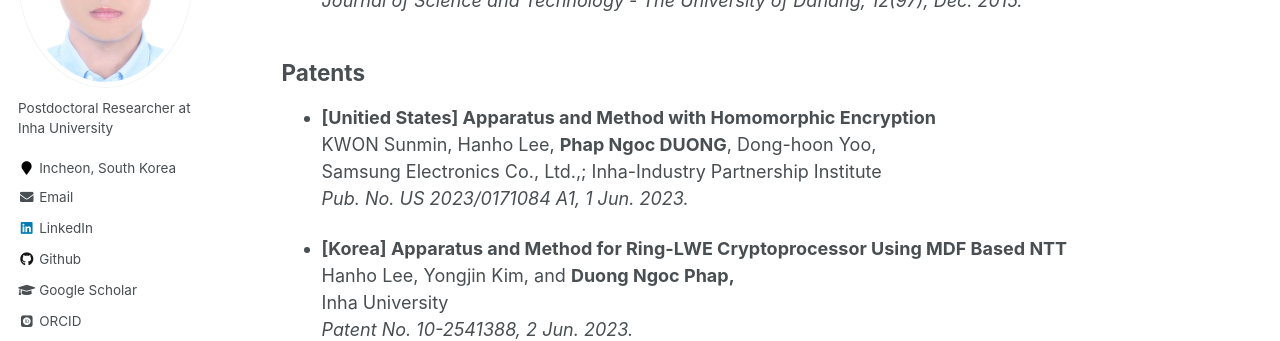
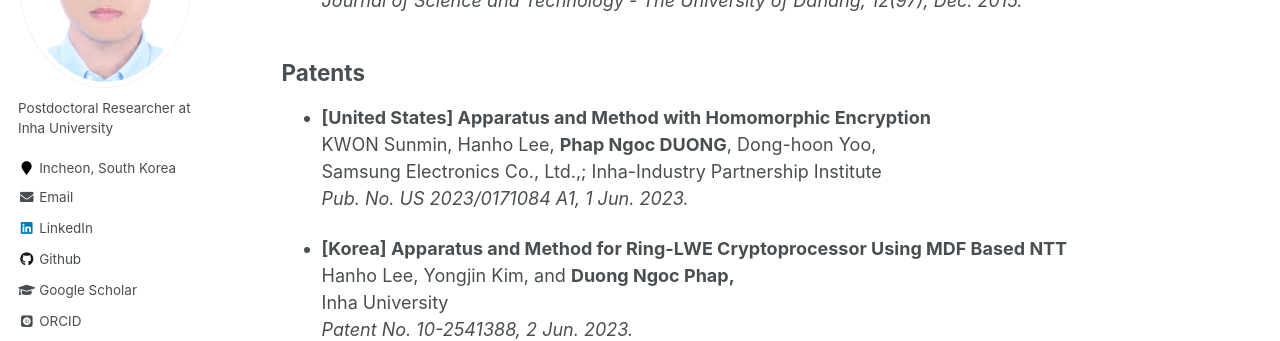
Before and after one commit to phapdn/phapdn.github.io, a Jekyll site: the page built from _pages/publications.md, in a window 1280 px wide and 900 px high, scrolled down 1960 px. Shown: the part 170-511 px from the top of the window. Built offline with Jekyll 4.4.1, drawn with Linux system fonts in a browser that asks for light colours; some web fonts are replaced.

Commit message:
Update publications.md

```diff
--- a/_pages/publications.md
+++ b/_pages/publications.md
@@ -79,7 +79,7 @@ Publication names: Phap Duong-Ngoc; Phap Ngoc Duong; Duong Ngoc Phap
 
 ## Patents
 
-* **[Unitied States] Apparatus and Method with Homomorphic Encryption**
+* **[United States] Apparatus and Method with Homomorphic Encryption**
   KWON Sunmin, Hanho Lee, **Phap Ngoc DUONG**, Dong-hoon Yoo,
   Samsung Electronics Co., Ltd.,; Inha-Industry Partnership Institute
   *Pub. No. US 2023/0171084 A1, 1 Jun. 2023.*
```
